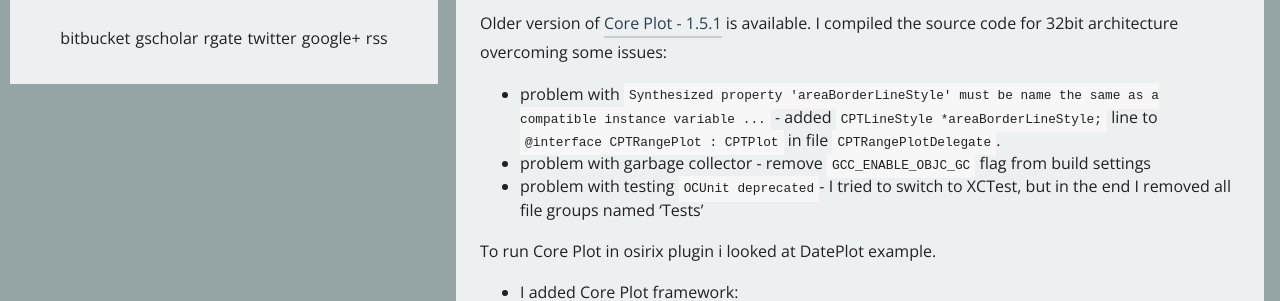
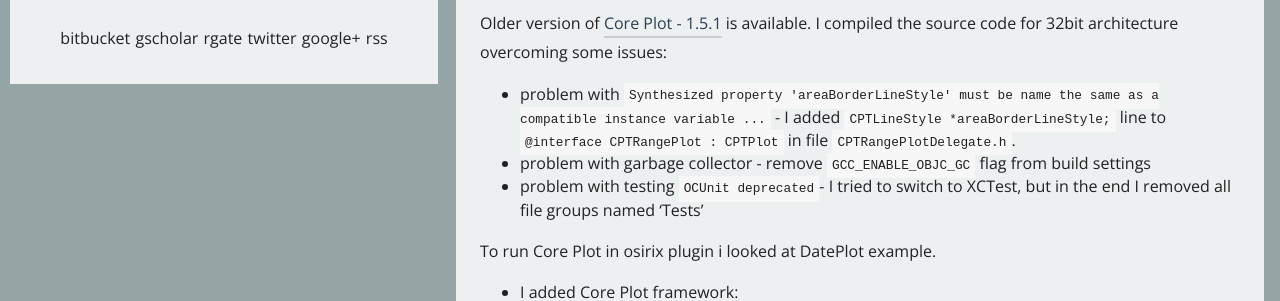
Before and after one commit to MRKonrad/MRKonrad, a Jekyll site: the page built from _posts/2015-07-20-Osirix-Plugin4.md, in a window 1280 px wide. Shown: the part 306-607 px from the top of the page. Built offline with Jekyll 4.4.1, drawn with Linux system fonts in a browser that asks for light colours; comment, search, counter and statistics services are not loaded.

Commit message:
minor changes

```diff
--- a/_posts/2015-07-20-Osirix-Plugin4.md
+++ b/_posts/2015-07-20-Osirix-Plugin4.md
@@ -12,7 +12,7 @@
 
 Older version of [Core Plot - 1.5.1](https://github.com/core-plot/core-plot/releases/tag/release_1.5.1) is available. I compiled the source code for 32bit architecture overcoming some issues:
 
-* problem with ``Synthesized property 'areaBorderLineStyle' must be name the same as a compatible instance variable ...`` - added ``CPTLineStyle *areaBorderLineStyle;`` line to ``@interface CPTRangePlot : CPTPlot `` in file ``CPTRangePlotDelegate``.
+* problem with ``Synthesized property 'areaBorderLineStyle' must be name the same as a compatible instance variable ...`` - I added ``CPTLineStyle *areaBorderLineStyle;`` line to ``@interface CPTRangePlot : CPTPlot `` in file ``CPTRangePlotDelegate.h``.
 * problem with garbage collector - remove ``GCC_ENABLE_OBJC_GC`` flag from build settings
 * problem with testing ``OCUnit deprecated``- I tried to switch to XCTest, but in the end I removed all file groups named 'Tests'
 
```
